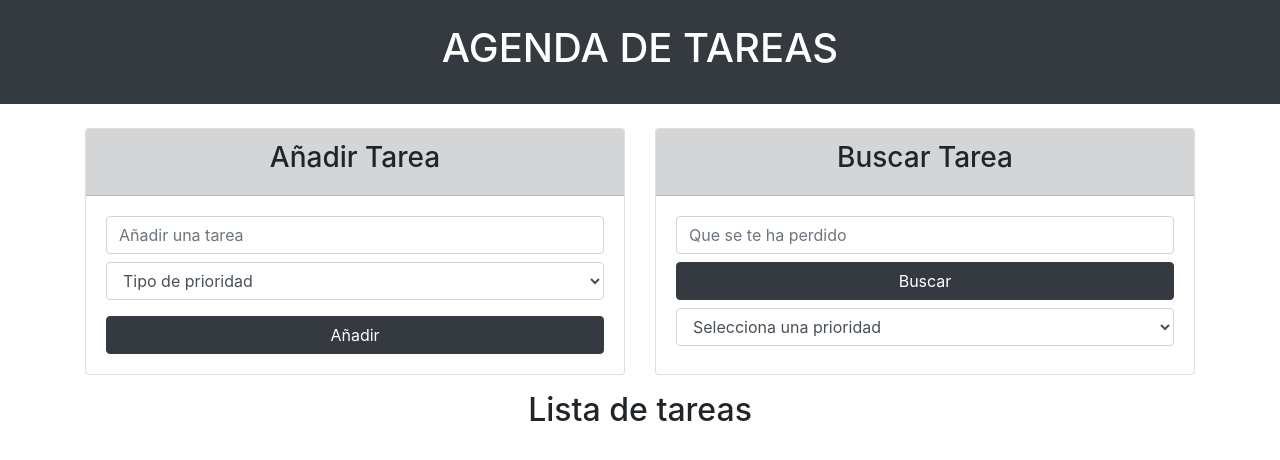
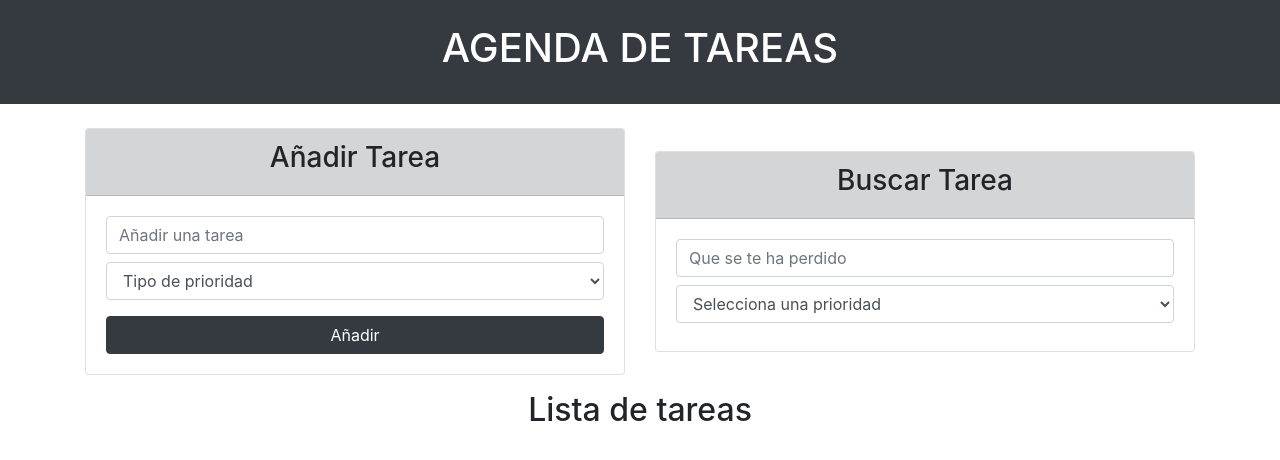
Before and after one commit to Ramon-Molinero/practica_agenda, a plain HTML site: page index.html in a window 1280 px wide. Drawn offline with nearby package versions, Linux system fonts and the light colour scheme.

Commit message:
no message

```diff
--- a/index.html
+++ b/index.html
@@ -50,7 +50,7 @@
                         <div class="card-body d-inline">
                             <input type="text" id="search" placeholder="Que se te ha perdido" class="form-control">
 
-                            <button id="btn-buscar" class="btn btn-dark btn-block mt-2">Buscar</button>
+                            <!-- <button id="btn-buscar" class="btn btn-dark btn-block mt-2">Buscar</button> -->
 
                             <select class="form-control my-2 mt-2" name="" id="tareas">
                                 <option value="">Selecciona una prioridad</option>
@@ -118,7 +118,7 @@
     <script src="https://stackpath.bootstrapcdn.com/bootstrap/4.3.1/js/bootstrap.min.js"
         integrity="sha384-JjSmVgyd0p3pXB1rRibZUAYoIIy6OrQ6VrjIEaFf/nJGzIxFDsf4x0xIM+B07jRM" crossorigin="anonymous">
     </script>
-    <script src="./js/agenda.js"></script>
+    <script src="./js/agenda2.js"></script>
 </body>
 
 </html>
```
